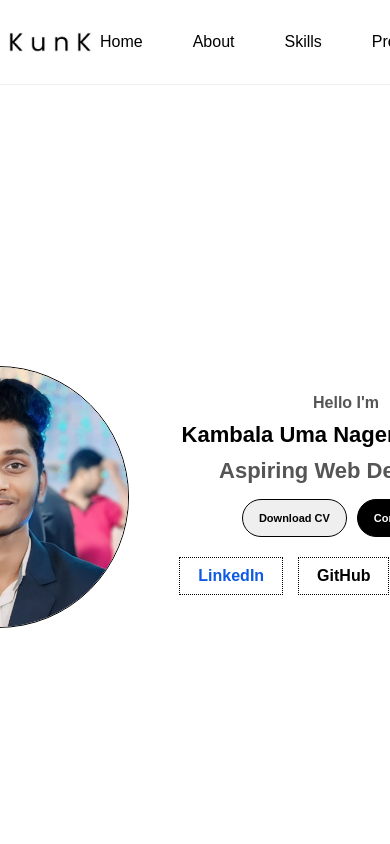
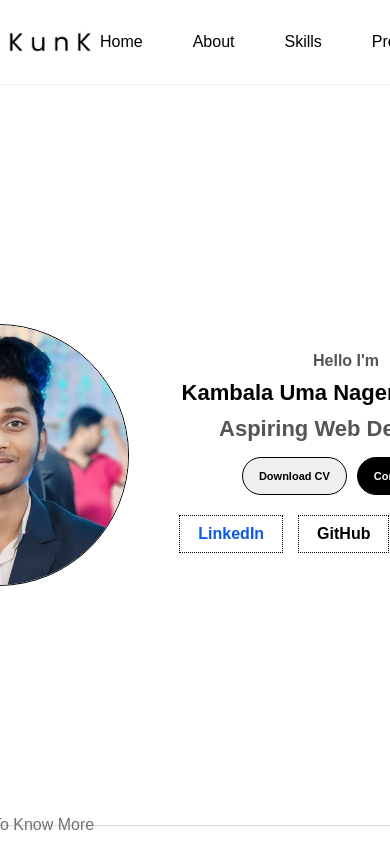
Before and after one commit to umanagendrakumar/MyPortfolio, a React (Vite) app: page / in a window 390 px wide. Shown: the top 844 px of the page. Built offline with nearby package versions, Linux system fonts and the light colour scheme.

Commit message:
view changed to 80vh

```diff
--- a/index.css
+++ b/index.css
@@ -494,6 +494,10 @@ a {
 
 @media screen and (max-width: 1080px) {
 
+    .cover80 {
+        height: 80vh;
+    }
+
 
     .body {
         gap: 20px;
```
